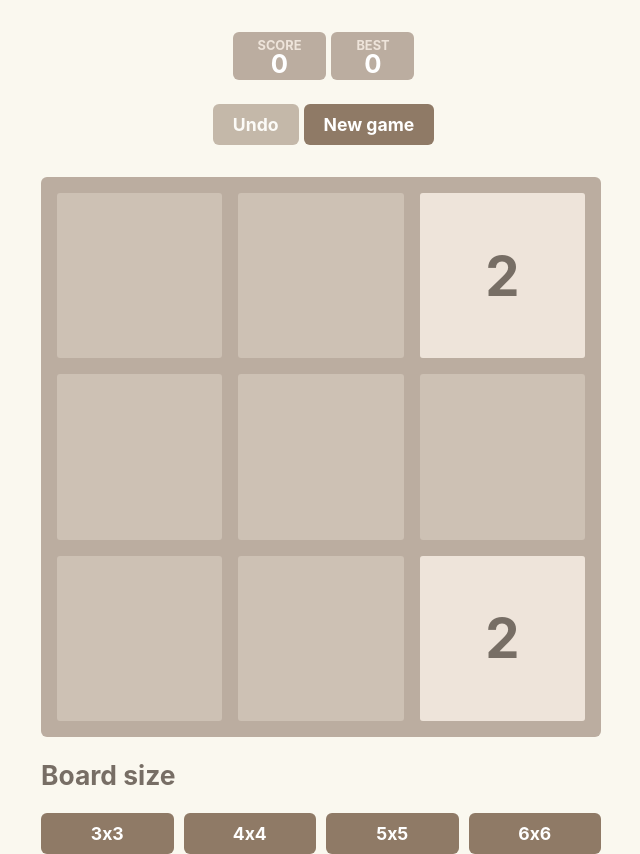
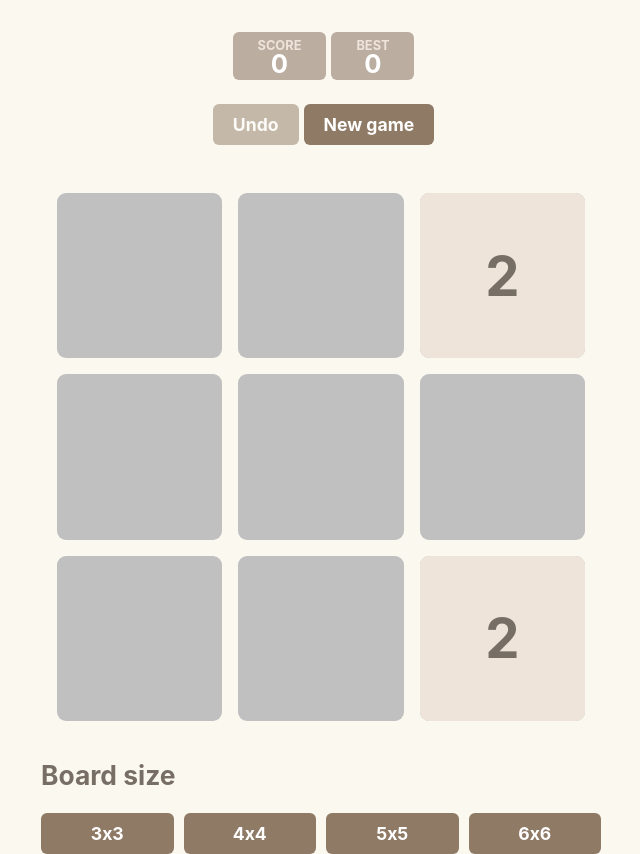
Before and after one commit to we-z/2048TSclone, a React (Create React App) app: page / in a window 1280 px wide. Shown: the whole page, without its empty margins (319-959 px from the left). Built offline with nearby package versions, Linux system fonts and the light colour scheme.

Commit message:
board UI clean up

```diff
--- a/src/App.scss
+++ b/src/App.scss
@@ -132,7 +132,7 @@ button {
 
 .board {
   position: relative;
-  background: #bbada0;
+  background: transparent;
   border-radius: 6px;
   display: grid;
   grid-template-columns: repeat(var(--board-size), 1fr);
@@ -143,9 +143,9 @@ button {
 
   &-tile {
     position: relative;
-    border-radius: 3px;
+    border-radius: 9px;
     padding-bottom: 100%;
-    background: #cdc1b4;
+    background: #c0c0c0;
     line-height: 0;
     font-size: 1.6rem;
 
@@ -164,7 +164,7 @@ button {
       justify-content: center;
       align-items: center;
       line-height: 0;
-      border-radius: 3px;
+      border-radius: 9px;
       z-index: 9;
     }
 
```
